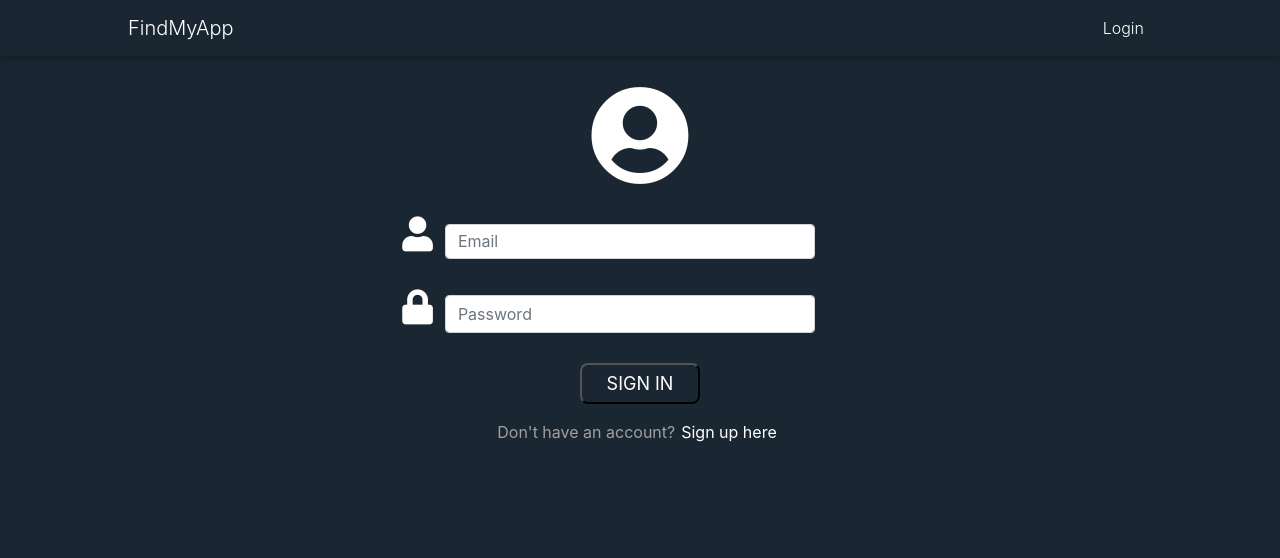
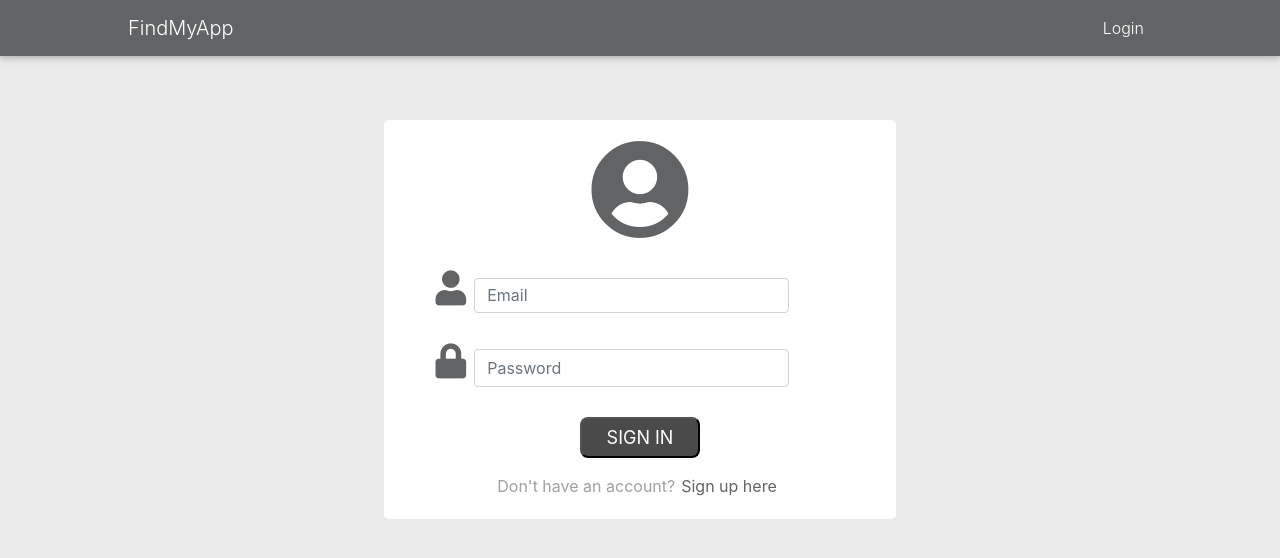
Before and after one commit to iiremkayaa/findmyapp, a React (Create React App) app: page /login in a window 1280 px wide. Shown: the top 558 px of the page. Built offline with nearby package versions, Linux system fonts and the light colour scheme; no server answers.

Commit message:
changed color in login and signup

```diff
--- a/public/index.html
+++ b/public/index.html
@@ -21,9 +21,9 @@
 	/>
     <title>FindMyApp</title>
   </head>
-  <body style="background-color:#1a2631">
+  <body style="background-color:#ebebeb">
 
-    <div style="background-color:#1a2631" id="root"></div>
+    <div style="background-color:#ebebeb" id="root"></div>
 
   </body>
 </html>
--- a/src/components/Login.css
+++ b/src/components/Login.css
@@ -10,3 +10,18 @@
     font-weight:400;
     color:rgb(163, 159, 159)
 }
+#login-top{
+    text-align: center;
+    color:#616364;
+}
+#sign-in{
+    font-weight:400;
+    font-size:18px;
+    border-radius:8px;
+     color:white;
+     background-color: #4a4a4b;
+     padding:5px;
+     padding-left:25px;
+     padding-right:25px;
+
+}
--- a/src/components/Login.js
+++ b/src/components/Login.js
@@ -54,17 +54,17 @@ const Login = (props) => {
       }
     return (
         <div >
-            <div style={{paddingLeft:"15px",paddingRight:"15px", backgroundColor: "#1a2631" }}>
-                <div style={{ paddingTop:"30px",paddingBottom:"0px"}}>
-                    <h2 style={{textAlign: "center", color:"white"}}><MDBIcon icon="user-circle"  style={{ color: "white",fontSize:"100px" }} /></h2>
+            <div style={{marginLeft:"30%",marginRight:"30%", backgroundColor: "white",marginTop:"5%",padding:"20px",borderRadius:"5px"}}>
+                <div style={{ paddingBottom:"0px"}}>
+                    <h2 id="login-top" ><MDBIcon icon="user-circle"  style={{ fontSize:"100px" }} /></h2>
                 </div>
-                <Form style={{  paddingLeft: "30%", paddingRight: "30%" }}>
+                <Form style={{  paddingLeft: "5%", paddingRight: "5%" }}>
                     <div style={{ display: "table", width: "85%", marginTop: "30px" }} >
-                        <div style={{ display: "table-cell",textAlign:"center",paddingLeft:"5px",paddingRight:"5px"  }} ><MDBIcon icon="user"  style={{ color: "white",fontSize:"35px" }} /></div>
+                        <div style={{ display: "table-cell",textAlign:"center",paddingLeft:"5px",paddingRight:"5px"  }} ><MDBIcon icon="user"  style={{ color: "#616364",fontSize:"35px" }} /></div>
                         <Form.Control style={{ display: "table-cell",height:"35px"}} type="text" placeholder="Email" onChange={handleEmail} />
                     </div>
                     <div style={{ display: "table", width: "85%", marginTop: "30px" }} >
-                        <div style={{ display: "table-cell",textAlign:"center",paddingLeft:"5px",paddingRight:"5px" }}><MDBIcon icon="lock"  style={{ color: "white",fontSize:"35px" }} /></div>
+                        <div style={{ display: "table-cell",textAlign:"center",paddingLeft:"5px",paddingRight:"5px" }}><MDBIcon icon="lock"  style={{ color: "#616364",fontSize:"35px" }} /></div>
                         <Form.Control style={{ display: "table-cell"}} type="password" placeholder="Password" onChange={handlePassword} />
 
                     </div>
@@ -74,14 +74,14 @@ const Login = (props) => {
                         </Form.Text>}
                     </div>
                     <div style={{ textAlign: "center", width: "100%", marginTop: "30px" }}>
-                        <button  type="submit" onClick={event=>submit(event)} style={{fontWeight:"400",fontSize:"18px",borderRadius:"8px", color:"white",backgroundColor: "#1a2631",padding:"5px",paddingLeft:"25px",paddingRight:"25px"}}>
-                            SIGN IN
+                        <button id="sign-in" type="submit" onClick={event=>submit(event)} >
+                        SIGN IN
                         </button>
                     </div>
                 </Form>
                 <div style={{textAlign:"center",paddingTop:"15px"}}>
                     <h2 id="no-account" >Don't have an account?</h2>
-                    <button  type="button" onClick={renderRedirect} style={{display:"inline",fontWeight:"400",fontSize:"16px",border:"none", color:"white",backgroundColor: "#1a2631"}}>
+                    <button  type="button" onClick={renderRedirect} style={{display:"inline",fontWeight:"400",fontSize:"16px",border:"none", color:"#616364",backgroundColor: "white"}}>
                             Sign up here
                     </button>
                 </div>
--- /dev/null
+++ b/src/components/NavBar.css
@@ -0,0 +1,5 @@
+#nav-bar{
+    background-color: #616364 ;
+    padding-left: 10%;
+    padding-right: 10%;
+}
--- a/src/components/NavigationBar.js
+++ b/src/components/NavigationBar.js
@@ -1,6 +1,8 @@
 import React from 'react';
 import { Navbar, Nav } from 'react-bootstrap';
 import * as firebase from "firebase";
+import './NavBar.css';
+
 class NavigationBar extends React.Component {
 	constructor(props) {
 		super(props);
@@ -41,7 +43,7 @@ class NavigationBar extends React.Component {
 	}
 	render() {
 		return (
-			<Navbar style={{ backgroundColor: "rgb(26, 38, 49)",paddingLeft:"10%",paddingRight:"10%" }} >
+			<Navbar id="nav-bar"  >
 				<Navbar.Brand href="/" style={{ color: "white" }}>FindMyApp</Navbar.Brand>
 				<Nav className="ml-auto" >
 					{this.returnNav()}
--- a/src/components/Register.js
+++ b/src/components/Register.js
@@ -61,38 +61,38 @@ const Register = () => {
     }
     return (
         <div >
-            <div style={{ paddingLeft: "15px", paddingRight: "15px", backgroundColor: "#1a2631" }}>
-                <div style={{ paddingTop: "30px", paddingBottom: "0px",paddingLeft: "30%", paddingRight: "30%" }}>
-                    <h2 style={{ textAlign: "center", color: "#1a2631" }}><MDBIcon icon="users" style={{ color: "white", fontSize: "100px" }} /></h2>
+            <div style={{ marginLeft:"15%",marginRight:"15%", backgroundColor: "white",marginTop:"30px",marginBottom:"30px",paddingTop:"30px",paddingBottom:"30px" }}>
+                <div style={{ paddingLeft: "15%", paddingRight: "15%" }}>
+                    <h2 style={{ textAlign: "center", color: "#616364" }}><MDBIcon icon="users" style={{ fontSize: "100px" }} /></h2>
                 </div>
-                <Form style={{ paddingLeft: "30%", paddingRight: "30%" }}>
+                <Form style={{ paddingLeft: "15%", paddingRight: "15%" }}>
                     <div style={{marginTop:"10px",marginBottom:"10px"}} >
-                        <Form.Label style={{  color: "white",fontWeight:"500",fontSize:"20px"}} >Username:</Form.Label>
+                        <Form.Label style={{  color: "#616364",fontWeight:"500",fontSize:"20px"}} >Username:</Form.Label>
                         <Form.Control style={{}} type="text" placeholder="" onChange={handleUsername} />
                     </div>
 
                     <div style={{marginTop:"10px",marginBottom:"10px"}} >
-                        <Form.Label style={{ color: "white" ,fontWeight:"500",fontSize:"20px"}}>Email:</Form.Label>
+                        <Form.Label style={{ color: "#616364" ,fontWeight:"500",fontSize:"20px"}}>Email:</Form.Label>
                         <Form.Control style={{ }} type="email" placeholder="" onChange={handleEmail} />
 
                     </div>
 
                     <div style={{marginTop:"10px",marginBottom:"10px"}} >
-                        <Form.Label style={{  color: "white",fontWeight:"500",fontSize:"20px" }}>Password:</Form.Label>
+                        <Form.Label style={{  color: "#616364",fontWeight:"500",fontSize:"20px" }}>Password:</Form.Label>
                         <Form.Control style={{ }} type="password" placeholder="" onChange={handlePassword} />
                         {charControl && <Form.Text id="register-message">
                             The password field must be at least 5 characters.
                         </Form.Text>}
                     </div>
                     <div style={{marginTop:"10px",marginBottom:"10px"}} >
-                        <Form.Label style={{ color: "white" ,fontWeight:"500",fontSize:"20px"}}>Confirm Password:</Form.Label>
+                        <Form.Label style={{ color: "#616364" ,fontWeight:"500",fontSize:"20px"}}>Confirm Password:</Form.Label>
                         <Form.Control style={{ }} type="password" placeholder="" onChange={handleConfirmPassword} />
                         {passControl && <Form.Text id="register-message">
                             The password must match confirm password.
                         </Form.Text>}
                     </div>
                     <div style={{ textAlign: "center", width: "100%", marginTop: "30px" }}>
-                    <button  type="submit" onClick={submit} style={{fontWeight:"400",fontSize:"18px",borderRadius:"8px", color:"white",backgroundColor: "#1a2631",padding:"5px",paddingLeft:"25px",paddingRight:"25px"}}>
+                    <button  type="submit" onClick={submit} style={{fontWeight:"400",fontSize:"18px",borderRadius:"8px", color:"white",backgroundColor: "#4a4a4b",padding:"5px",paddingLeft:"25px",paddingRight:"25px"}}>
                             SIGN UP
                     </button>
                     </div>
--- a/src/components/Sharing.js
+++ b/src/components/Sharing.js
@@ -22,10 +22,11 @@ const Sharing = () => {
 	const [isAnon, setIsAnon] = useState(false);
 	const [store, setStore] = useState("App Store");
 	const [payment, setPayment] = useState("Free App");
-	const [authUser,setAuthUser]=useState("");
+	const [authUser, setAuthUser] = useState("");
 	const [show, setShow] = useState(false);
 	useEffect(() => {
 		firebase.auth().onAuthStateChanged(userAuth => {
+			if (authUser) {
 				db.ref('/user').on('value', querySnapShot => {
 					querySnapShot.forEach((child) => {
 						if (child.val().email === userAuth.email) {
@@ -33,6 +34,7 @@ const Sharing = () => {
 						}
 					});
 				});
+			}
 		});
 
 	}, []);
@@ -50,14 +52,14 @@ const Sharing = () => {
 	}
 	const submitSharing = (event) => {
 		event.preventDefault();
-		if(username===""){
+		if (username === "") {
 			setShow(true);
 		}
-		else{
-			if(description===""){
+		else {
+			if (description === "") {
 
 			}
-			else{
+			else {
 				var today = new Date();
 				var date = today.getFullYear() + '-' + (today.getMonth() + 1) + '-' + today.getDate();
 				var time = today.getHours() + ":" + today.getMinutes();
@@ -112,7 +114,7 @@ const Sharing = () => {
 	return (
 		<div id="sharing-form" >
 			{showPopUp()}
-			<Form style={{ textAlign: "center"}}>
+			<Form style={{ textAlign: "center" }}>
 				<div style={{ paddingLeft: "40px", paddingRight: "40px", textAlign: "center" }}>
 					<Form.Label style={{ fontSize: "20px", padding: "5px" }}>Please provide information of application you are looking for... </Form.Label>
 					<Form.Control required as="textarea" rows="3" value={description} onChange={sharingChange} />
@@ -163,7 +165,7 @@ const Sharing = () => {
 			</div>
 
 			<div style={{ textAlign: "center", width: "100%", marginTop: "30px" }}>
-					<button type="submit" onClick={event => submitSharing(event)} style={{ fontWeight: "400", fontSize: "18px", borderWidth:"1px",borderRadius: "8px", color: "white", backgroundColor: "#1a2631", padding: "5px", paddingLeft: "25px", paddingRight: "25px" }}>
+				<button type="submit" onClick={event => submitSharing(event)} style={{ fontWeight: "400", fontSize: "18px", borderWidth: "1px", borderRadius: "8px", color: "white", backgroundColor: "#1a2631", padding: "5px", paddingLeft: "25px", paddingRight: "25px" }}>
 					SEND
                 </button>
 			</div>
```
Lines whose indentation alone changed are shown as unchanged.
